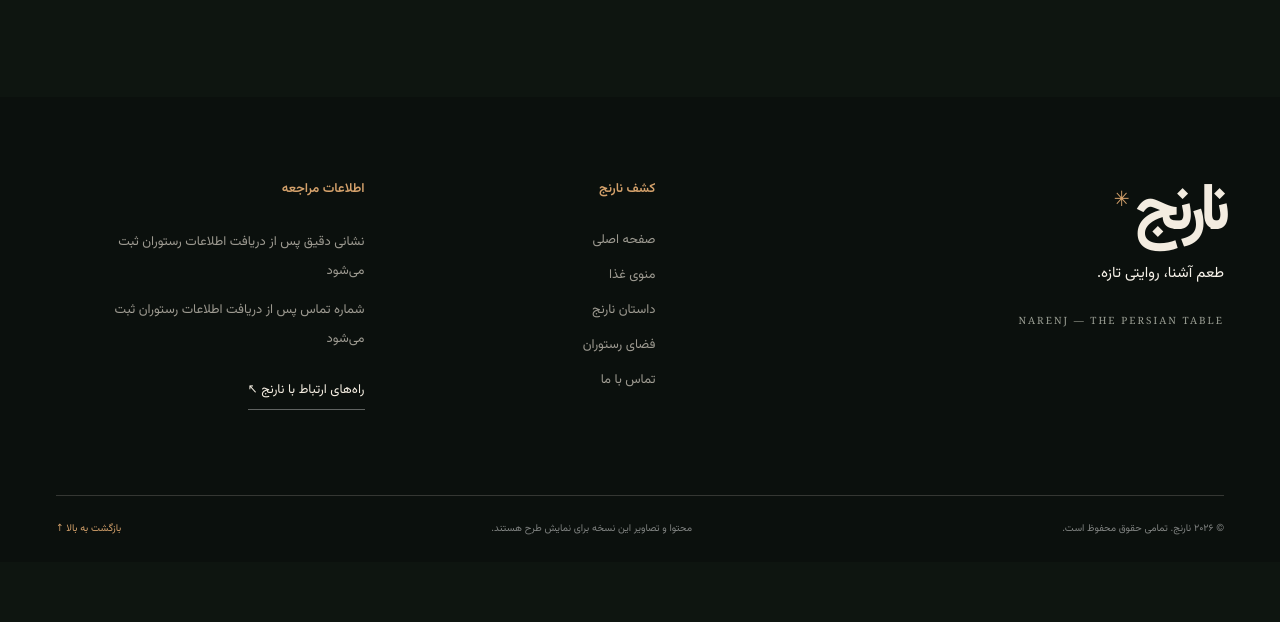
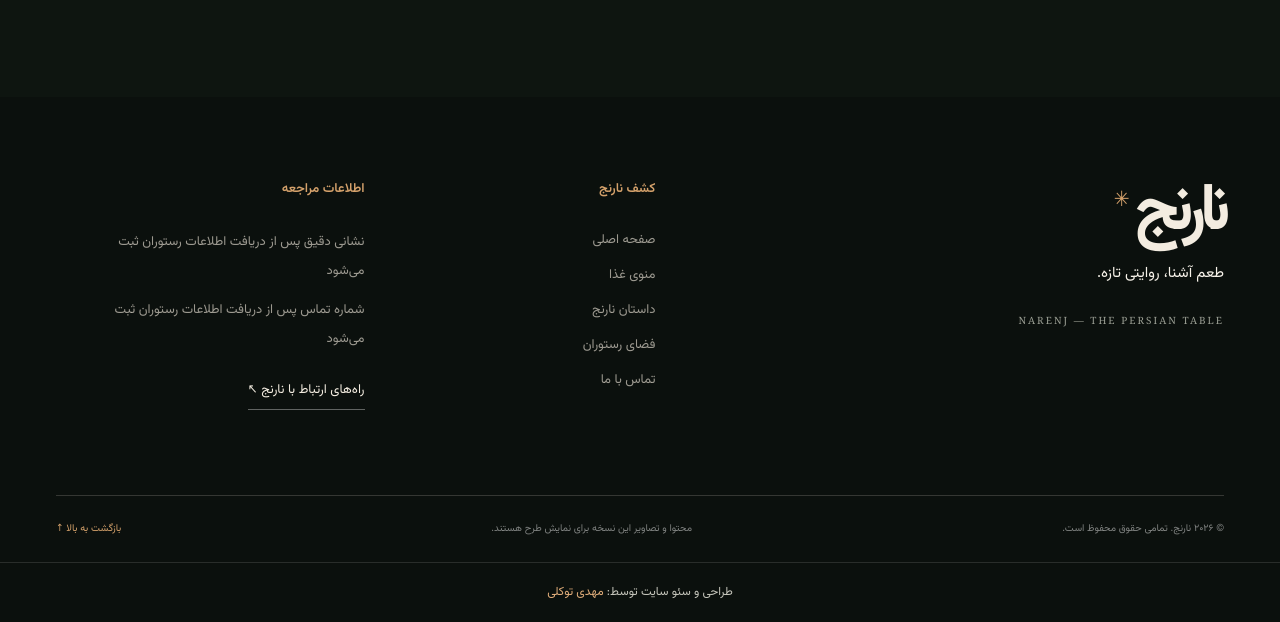
Before and after one commit to mahdi-1949/narenj-restaurant-site, a plain HTML site: page menu.html in a window 1280 px wide. Shown: the part 3170-3792 px from the top of the page. Before the commit the page ends 3732 px from the top, so only its background shows below. Drawn offline with Linux system fonts and the light colour scheme.

Commit message:
افزودن نام طراح به فوتر

```diff
--- a/menu.html
+++ b/menu.html
@@ -39,4 +39,4 @@
 <div class="footer-brand"><a href="index.html" aria-label="بازگشت به خانه">نارنج<span>✳</span></a><p>طعم آشنا، روایتی تازه.</p><small>NARENJ — THE PERSIAN TABLE</small></div>
 <nav class="footer-nav" aria-label="دسترسی سریع"><h2>کشف نارنج</h2><a href="index.html">صفحه اصلی</a><a href="menu.html">منوی غذا</a><a href="story.html">داستان نارنج</a><a href="space.html">فضای رستوران</a><a href="contact.html">تماس با ما</a></nav>
 <div class="footer-note"><h2>اطلاعات مراجعه</h2><p data-config-address>نشانی دقیق پس از دریافت اطلاعات رستوران ثبت می‌شود</p><p data-config-phone>شماره تماس پس از دریافت اطلاعات رستوران ثبت می‌شود</p><a href="contact.html">راه‌های ارتباط با نارنج <span>↖</span></a></div>
-</div><div class="footer-bottom"><span>© <time data-year>۲۰۲۶</time> نارنج. تمامی حقوق محفوظ است.</span><span>محتوا و تصاویر این نسخه برای نمایش طرح هستند.</span><a href="#main">بازگشت به بالا ↑</a></div></div></footer></body></html>
+</div><div class="footer-bottom"><span>© <time data-year>۲۰۲۶</time> نارنج. تمامی حقوق محفوظ است.</span><span>محتوا و تصاویر این نسخه برای نمایش طرح هستند.</span><a href="#main">بازگشت به بالا ↑</a></div></div><div dir="rtl" style="text-align:center;padding:18px 20px;border-top:1px solid rgba(255,255,255,.12);color:#c5c5bb;font-size:12px;line-height:1.9">طراحی و سئو سایت توسط: <a href="https://mahditavakoli.ir/" style="color:#e0ad7a">مهدی توکلی</a></div></footer></body></html>
```
